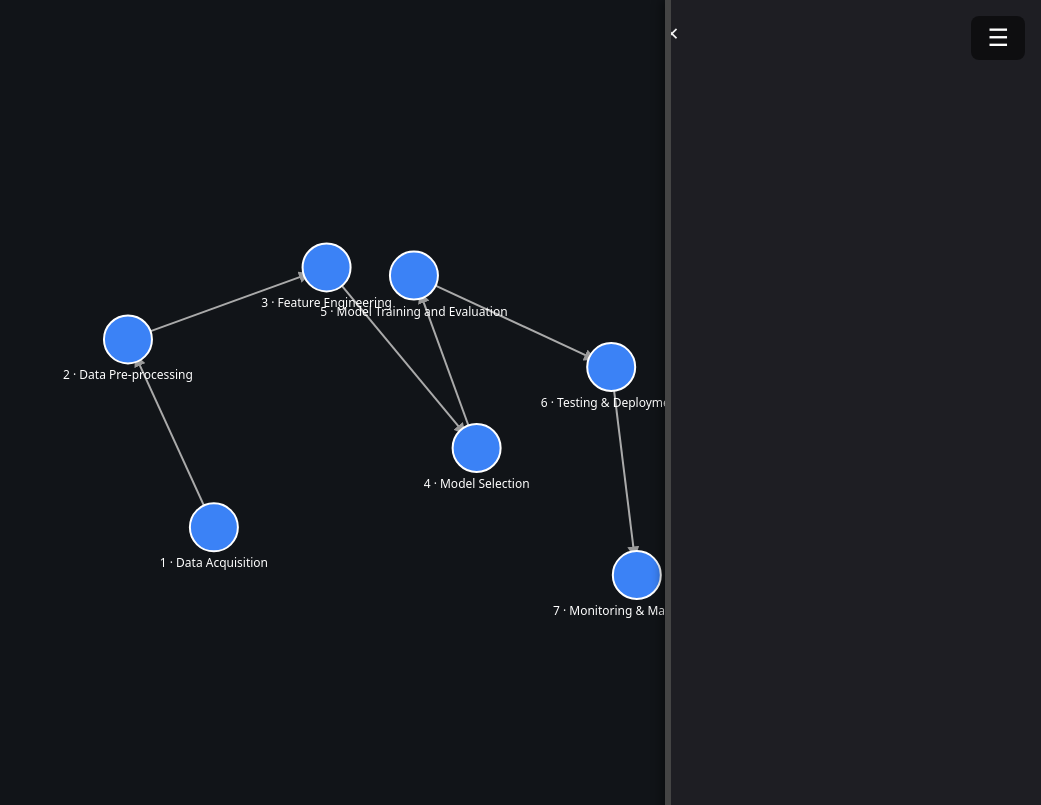
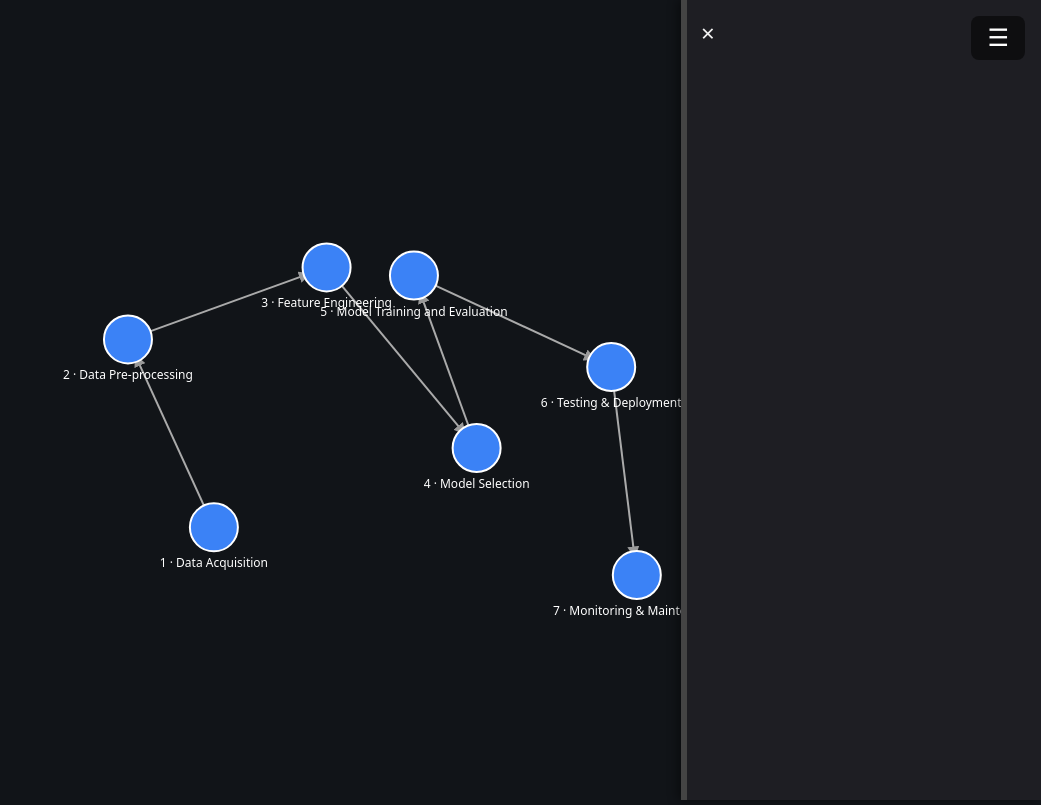
Before and after one commit to hyun95roh/hyunAI, a plain HTML site: page docs/index-d3.html in a window 1280 px wide. Shown: the whole page, without its empty margins (239-1280 px from the left). Drawn offline with nearby package versions, Linux system fonts and the light colour scheme.

Commit message:
Update d3-style.css

```diff
--- a/docs/d3-style.css
+++ b/docs/d3-style.css
@@ -36,12 +36,16 @@ body {
     background: #1e1e23;
     transition: width 0.2s ease;
     padding: 1rem;
-    padding-left: 0; /* allow resizer */
+    padding-left: 1.25rem; /* allow resizer */
+    padding-right: 1rem;
+    box-sizing:border-box;
     overflow-y: auto;
     box-shadow: -3px 0 10px #0007;
     z-index: 10;
     display: flex;
     flex-direction: column;
+    transform: translateX(0);
+    transition: transform 0.3s ease, width 0.2s ease;
   }
   #resizer {
     width: 6px;
@@ -59,6 +63,9 @@ body {
 
   #sidebar.open {
     right: 0;
+  }
+  #sidebar.closed {
+    transform: translateX(100%); /* hide sidebar */
   }
   #toggleBtn {
     position: fixed;
```
